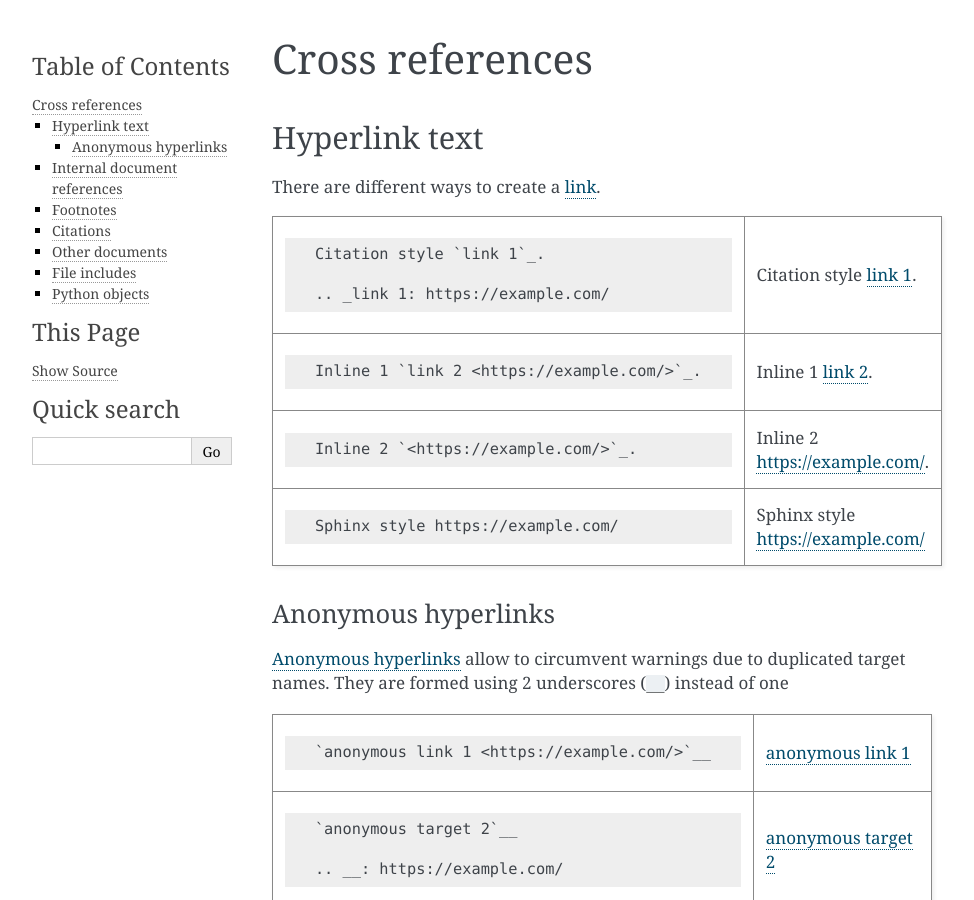
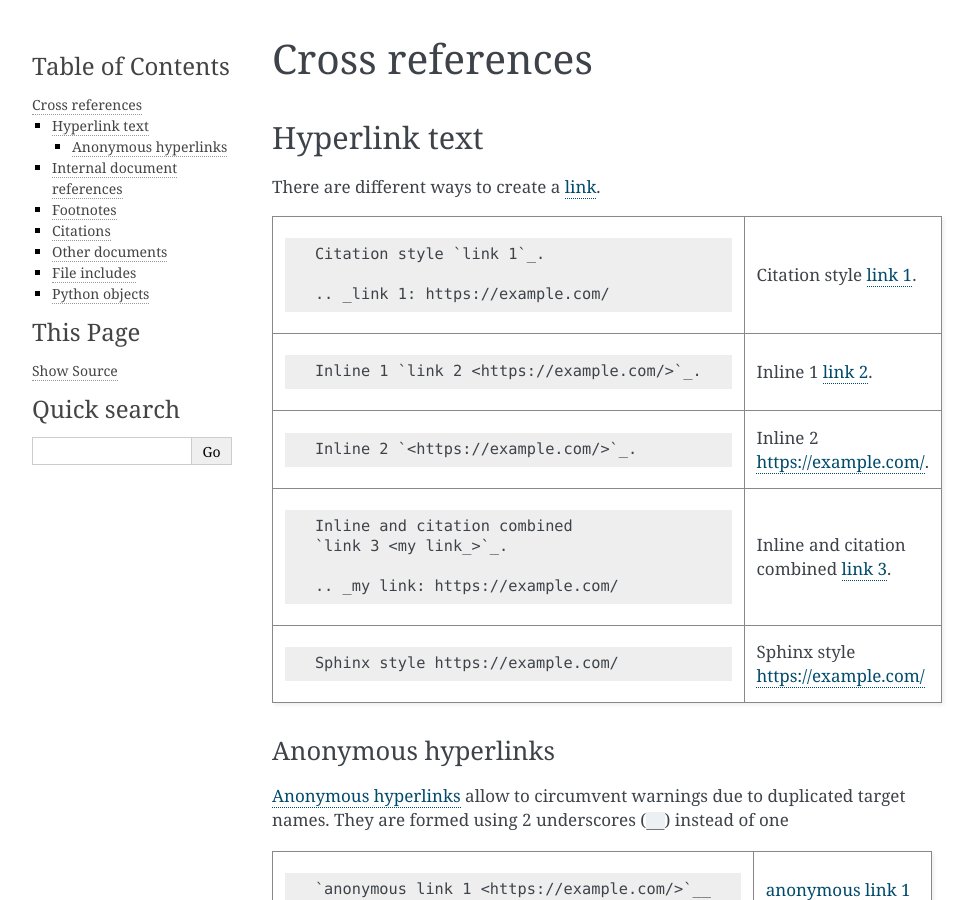
Before and after one commit to ikerreyes/sphinx, a Sphinx documentation site: the page built from source/syntax/refs.rst, in a window 1280 px wide and 900 px high. Shown: the whole window, without its empty margins (148-1122 px from the left). Built offline with Sphinx 7.4.7, drawn with Linux system fonts in a browser that asks for light colours.

Commit message:
Example of inline and citation ref comnbined

```diff
--- a/source/syntax/refs.rst
+++ b/source/syntax/refs.rst
@@ -24,6 +24,13 @@ There are different ways to create a `link <https://example.com/>`_.
 | ::                                            |                                           |
 |                                               | Inline 2 `<https://example.com/>`_.       |
 |    Inline 2 `<https://example.com/>`_.        |                                           |
++-----------------------------------------------+-------------------------------------------+
+| ::                                            |                                           |
+|                                               | Inline and citation combined              |
+|    Inline and citation combined               | `link 3 <my link_>`_.                     |
+|    `link 3 <my link_>`_.                      |                                           |
+|                                               | .. _my link: https://example.com/         |
+|    .. _my link: https://example.com/          |                                           |
 +-----------------------------------------------+-------------------------------------------+
 | ::                                            |                                           |
 |                                               | Sphinx style https://example.com/         |
```
